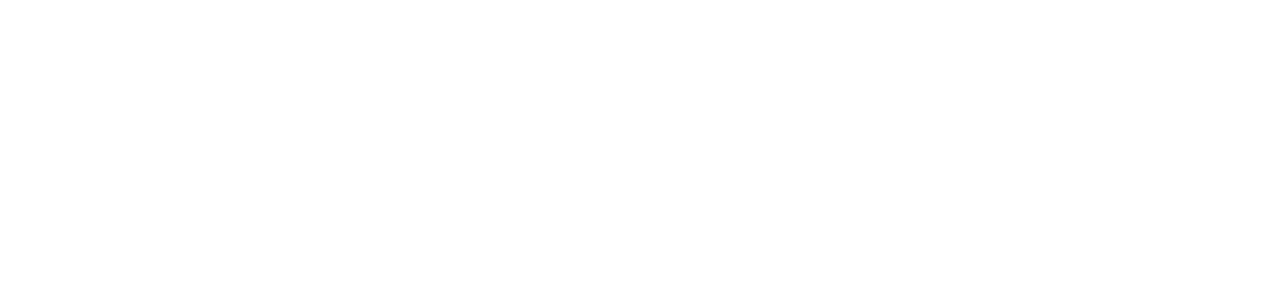
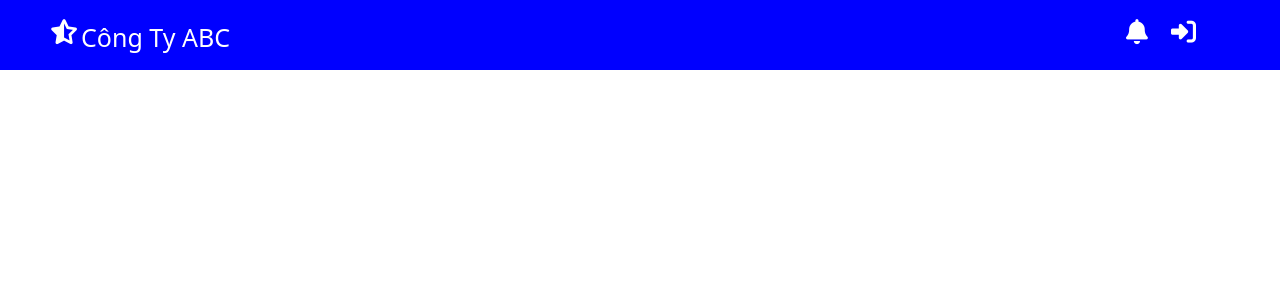
Before and after one commit to Nguyenthithuhang0406/QuanLyKhoHang_FE_TTCSN, a React (Vite) app: page /header in a window 1280 px wide. Before the commit this address had no page. Shown: the top 300 px of the page. Built offline with nearby package versions, Linux system fonts and the light colour scheme; a web font is replaced by a local one.

Commit message:
giao dien header

```diff
--- a/src/App.jsx
+++ b/src/App.jsx
@@ -11,6 +11,7 @@
 import EditProduct from './pages/product/editProduct/EditProduct';
 import ListProduct from './pages/product/listProduct/ListProduct';
 import ConfirmDeleteProduct from './components/confirmDeleteProduct/ConfirmDeleteProduct';
+import Header from './components/header/Header';
 
 const App = () => {
   const routes = useRoutes([
@@ -25,6 +26,10 @@
     {
       path: '/reset-password',
       element: <ResetPassword />,
+    },
+    {
+      path: '/header',
+      element:<Header/>,
     },
     {
       path: '/forgot-password',
--- a/src/components/header/Header.css
+++ b/src/components/header/Header.css
@@ -0,0 +1,31 @@
+*{
+    margin:0;
+    padding:0;
+}
+.header{
+    background-color: blue;
+    width:100%;
+    height: 70px;
+    display: flex;
+    font-size: 25px;
+    padding-top: 20px;
+    color:white;
+}
+.icon {
+    width:70px;
+    height:100%;
+    display:flex;
+    justify-content: space-between;
+    margin-left: 70%;
+}
+.fa-solid{
+    color:white;
+}
+.ten{
+    width:180px;
+    height:100%;
+    display:flex;
+    justify-content: space-between;
+    margin-left: 50px;
+
+}
--- a/src/components/header/Header.jsx
+++ b/src/components/header/Header.jsx
@@ -5,7 +5,13 @@
 
 const Header = () => {
   return (
-    <div>Header</div>
+    <div className="header">
+      <p className="ten"><i className="fa-solid fa-star-half-stroke"></i>Công Ty ABC</p>
+      <div className="icon">
+      <i className="fa-solid fa-bell"></i>
+      <i className="fa-solid fa-right-to-bracket"></i>
+      </div>
+    </div>
   )
 }
 
--- a/src/pages/auth/resetPassword/ResetPassword.jsx
+++ b/src/pages/auth/resetPassword/ResetPassword.jsx
@@ -5,8 +5,25 @@
 
 const ResetPassword = () => {
   return (
-    <div>ResetPassword</div>
-  )
-}
+ <div class="container">
+{/* //     <h2>Change Password</h2>
+//     <form>
+//       <div class="form-group">
+//         <label for="current-password">Current Password</label>
+//         <input type="password" id="current-password" name="current-password" required>
+//       </div>
+//       <div class="form-group">
+//         <label for="new-password">New Password</label>
+//         <input type="password" id="new-password" name="new-password" required>
+//       </div>
+//       <div class="form-group">
+//         <label for="confirm-password">Confirm Password</label>
+//         <input type="password" id="confirm-password" name="confirm-password" required>
+//       </div>
+//       <button type="submit">Change Password</button>
+//     </form> */}
+  </div>
+ )
+ }
 
 export default ResetPassword;
```
Also changed, not shown: src/pages/auth/resetPassword/ResetPassword.css (+60 -0 lines).
